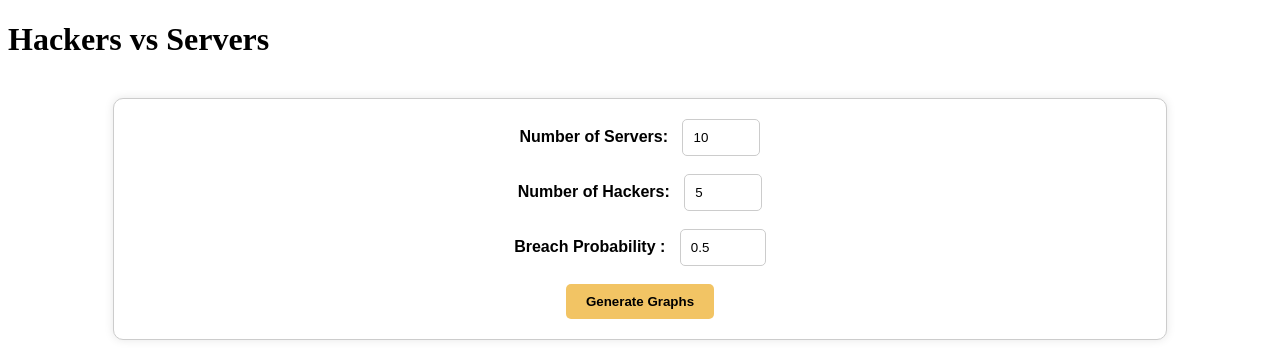
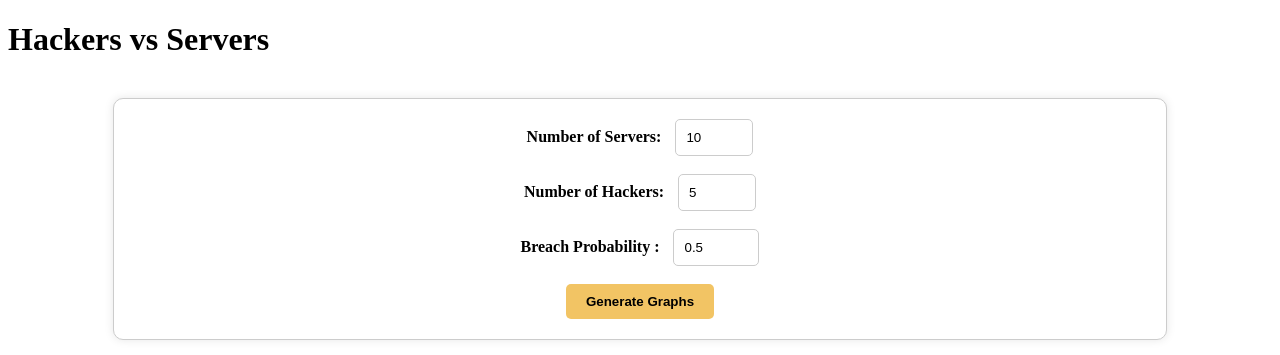
Before and after one commit to Raffo24/raffo24.github.io, a Jekyll site: the page built from _posts/statistics/2022-08-26-hw1_practice.md, in a window 1280 px wide. Shown: the top 355 px of the page. Built offline with Jekyll 4.4.1, drawn with Linux system fonts in a browser that asks for light colours.

Commit message:
Update hw1_practice.html

```diff
--- a/_layouts/hw1_practice.html
+++ b/_layouts/hw1_practice.html
@@ -4,8 +4,6 @@
     <title>Hackers vs Servers Simulation</title>
     <style>
         #container {
-            font-family: Arial, sans-serif;
-            background-color: #F7F7F7;
             text-align: center;
             width: 80%;
             margin: 40px auto;
```
